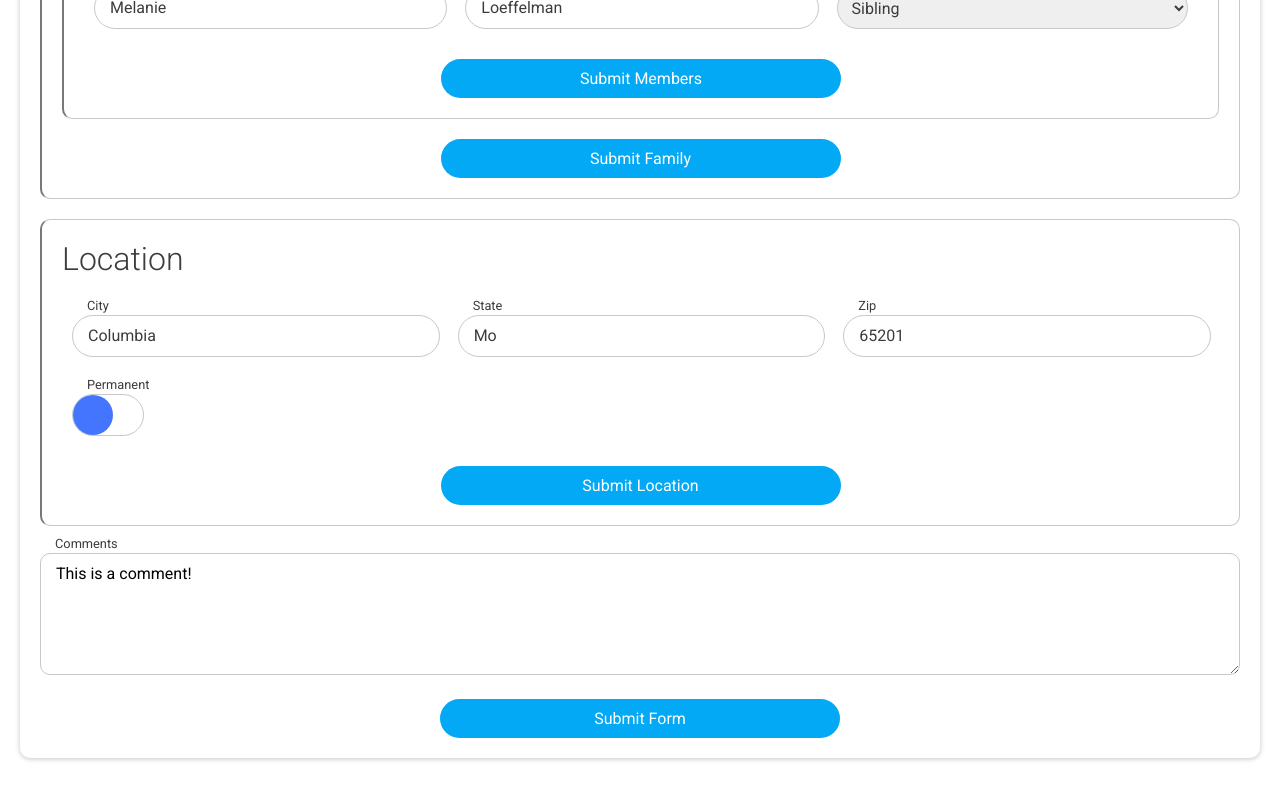
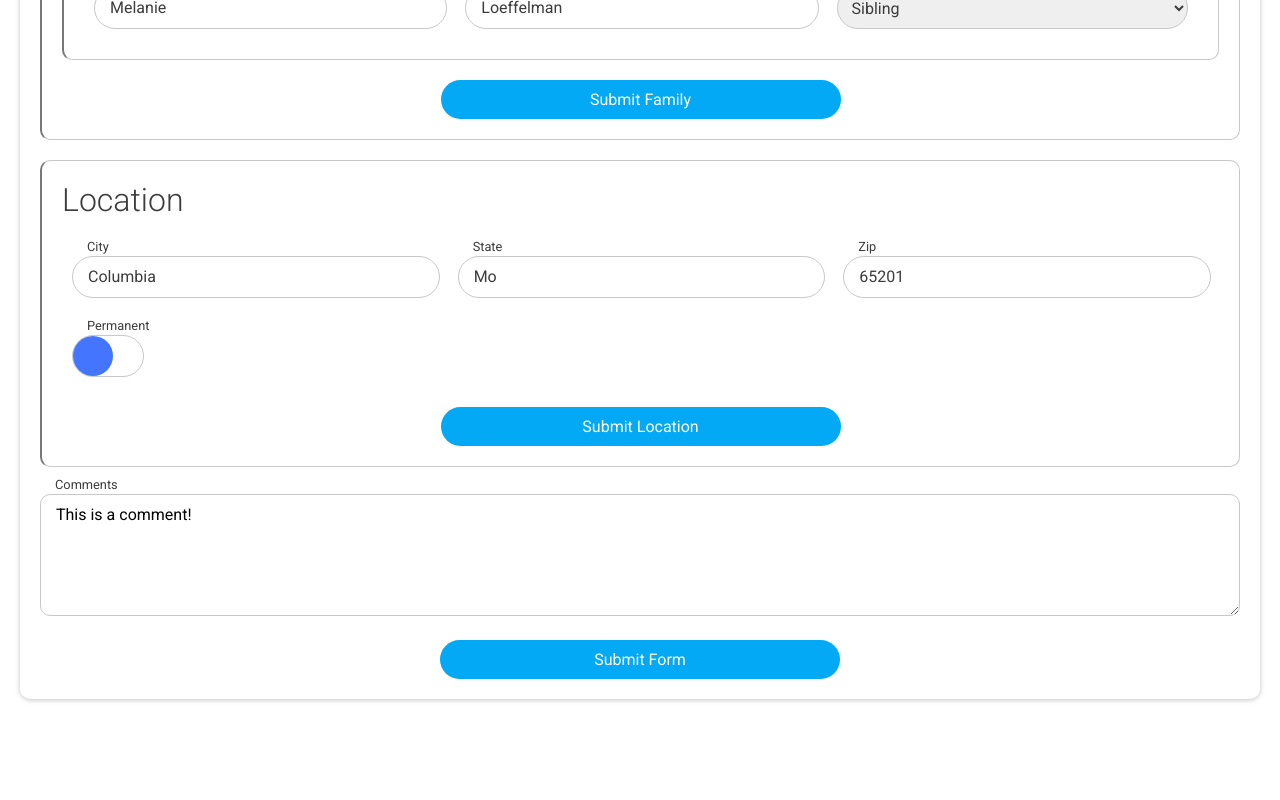
Before and after one commit to TheVVaFFle/react-lightning-form, a React app: page / in a window 1280 px wide. Shown: the part 1238-2038 px from the top of the page. Built offline with nearby package versions, Linux system fonts and the light colour scheme.

Commit message:
More validation fixes.

```diff
--- a/src/components/form/form.tsx
+++ b/src/components/form/form.tsx
@@ -68,7 +68,7 @@ export const Form: React.SFC<FormProps> = (props: FormProps) => {
           ? rawData
           : _.get(rawData, validateOn);
 
-      if (validate()) {
+      if (validate() && props.submit[validateOn]) {
         props.submit[validateOn](data);
         setValidateOn("");
       }
--- a/src/components/section/section.tsx
+++ b/src/components/section/section.tsx
@@ -10,7 +10,8 @@ export interface SectionProps {
   sectionKey?: string;
   data?: any;
   children?: any;
-  onSubmit?: Function;
+  submit?: any;
+  onSubmit?: Function | null;
 }
 
 export const Section: React.SFC<SectionProps> = (props: SectionProps) => {
@@ -27,7 +28,7 @@ export const Section: React.SFC<SectionProps> = (props: SectionProps) => {
   };
 
   const getSubmitButton = (): JSX.Element | null => {
-    if (props.onSubmit) {
+    if (props.sectionKey && props.submit && props.submit[props.sectionKey]) {
       const handleOnSubmit = (): any => {
         const onSubmit: Function = props.onSubmit
           ? props.onSubmit
--- a/src/utility/form.tsx
+++ b/src/utility/form.tsx
@@ -322,6 +322,7 @@ export const FormUtility = {
           sectionKey={item.key}
           title={title}
           data={item.value}
+          submit={submit}
           onSubmit={onSubmit}
         >
           {FormUtility.map.data.to.components(
@@ -383,6 +384,7 @@ export const FormUtility = {
             sectionKey={item.key}
             title={StringUtility.camelCaseToNormal(item.key)}
             data={item.value}
+            submit={submit}
             onSubmit={onSubmit}
           >
             {FormUtility.map.data.to.components(
```
